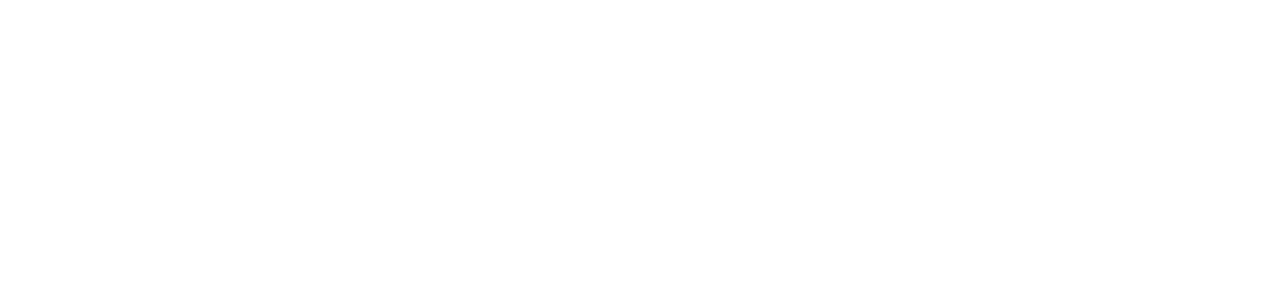
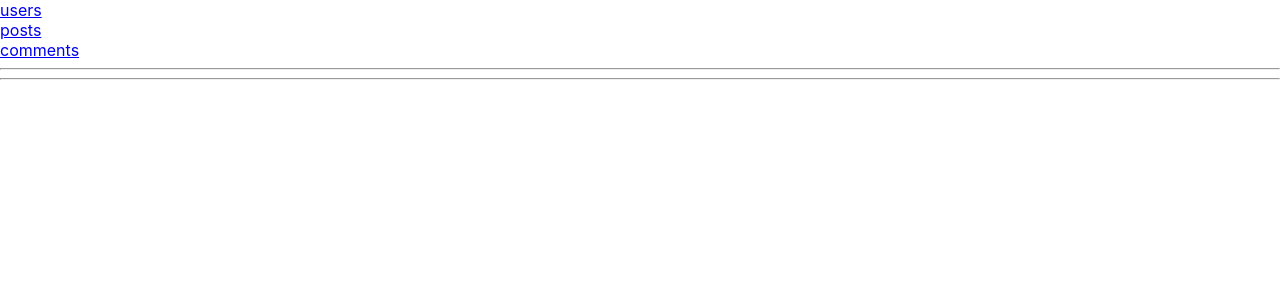
Before and after one commit to Chubko/react, a React (Create React App) app in the folder homework/: page / in a window 1280 px wide. Shown: the top 300 px of the page. Built offline with nearby package versions, Linux system fonts and the light colour scheme.

Commit message:
homework5

```diff
--- a/homework/src/App.js
+++ b/homework/src/App.js
@@ -1,11 +1,35 @@
 import React, {Component} from 'react';
+import AllUsers from "./components/users/AllUsers";
+import {
+    BrowserRouter as Router,
+    Switch,
+    Route,
+    Link
+} from "react-router-dom";
+import AllPosts from "./components/posts/AllPosts";
+import AllComments from "./components/comments/AllComments";
 
 class App extends Component {
     render() {
         return (
-            <div>
-
-            </div>
+            <Router>
+                <div>
+                    <Link to={'/users'}>users</Link>
+                </div>
+                <div>
+                    <Link to={'/posts'}>posts</Link>
+                </div>
+                <div>
+                    <Link to={'/comments'}>comments</Link>
+                </div>
+                <hr/>
+                <Switch>
+                    <Route path={'/users'} render={()=><AllUsers/>}/>
+                    <Route path={'/posts'} render={()=><AllPosts/>}/>
+                    <Route path={'/comments'} render={()=><AllComments/>}/>
+                </Switch>
+                <hr/>
+            </Router>
         );
     }
 }
```
